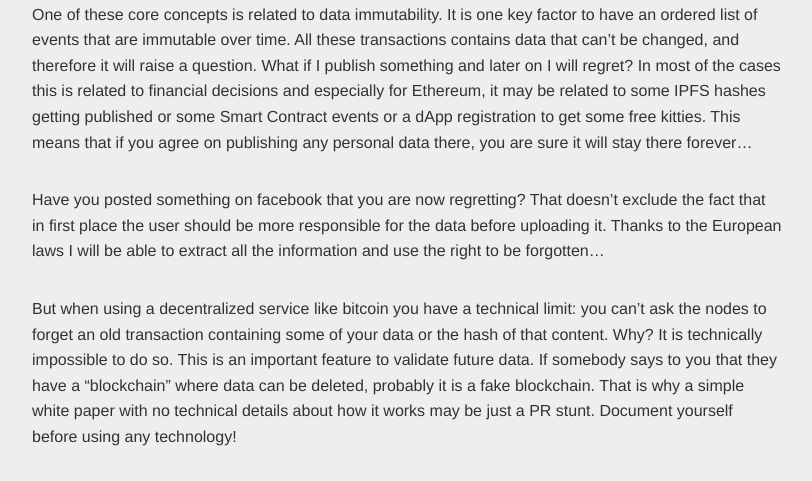
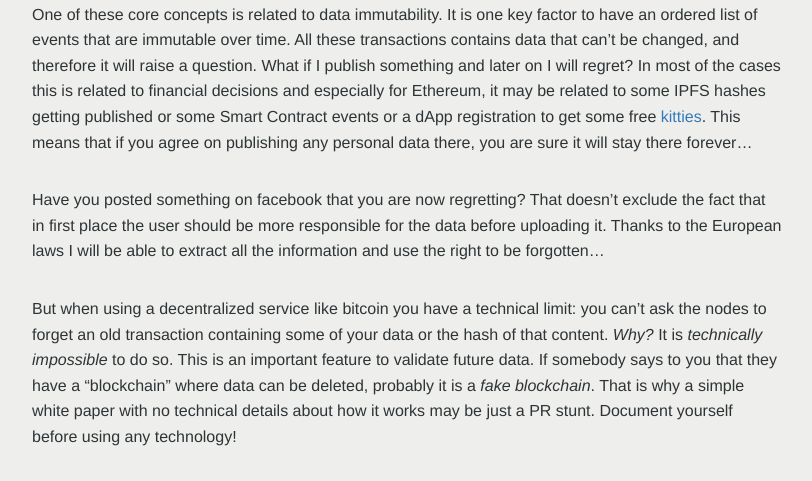
Before and after one commit to koalalorenzo/blog.setale.me, a Jekyll site: the page built from _posts/2018-05-30-Blockchain-is-it-good-for-humanity.markdown, in a window 1280 px wide and 900 px high, scrolled down 712 px. Shown: the part 254-735 px from the top of the window, without its empty margins (233-1045 px from the left). Built offline with Jekyll 4.4.1, drawn with Linux system fonts in a browser that asks for light colours; comment, search, counter and statistics services are not loaded.

Commit message:
adds links and small stylechanges

```diff
--- a/_posts/2018-05-30-Blockchain-is-it-good-for-humanity.markdown
+++ b/_posts/2018-05-30-Blockchain-is-it-good-for-humanity.markdown
@@ -39,9 +39,9 @@ transactions contains data that can’t be changed, and therefore it will raise
 question. What if I publish something and later on I will regret? In most of the
 cases this is related to financial decisions and especially for Ethereum, it may
 be related to some IPFS hashes getting published or some Smart Contract events
-or a dApp registration to get some free kitties. This means that if you agree
-on publishing any personal data there, you are sure it will stay there
-forever...
+or a dApp registration to get some free [kitties](https://www.cryptokitties.co).
+This means that if you agree  on publishing any personal data there, you are
+sure it will stay there forever...
 
 Have you posted something on facebook that you are now regretting? That doesn’t
 exclude the fact that in first place the user should be more responsible for the
@@ -50,11 +50,11 @@ all the information and use the right to be forgotten...
 
 But when using a decentralized service like bitcoin you have a technical limit:
 you can’t ask the nodes to forget an old transaction containing some of your
-data or the hash of that content. Why? It is technically impossible to do so.
-This is an important feature to validate future data. If somebody says to you
-that they have a “blockchain” where data can be deleted, probably it is a fake
-blockchain. That is why a simple white paper with no technical details about
-how it works may be just a PR stunt. Document yourself before using any
+data or the hash of that content. _Why?_ It is *technically impossible* to do
+so.  This is an important feature to validate future data. If somebody says to
+you that they have a “blockchain” where data can be deleted, probably it is a
+_fake blockchain_. That is why a simple white paper with no technical details
+about how it works may be just a PR stunt. Document yourself before using any
 technology!
 
 Having said that, when there is an issue the Open Source communities joins
```
